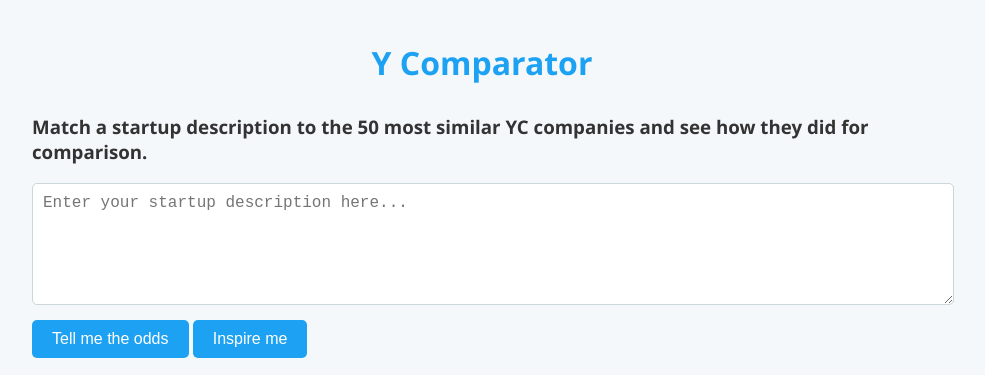
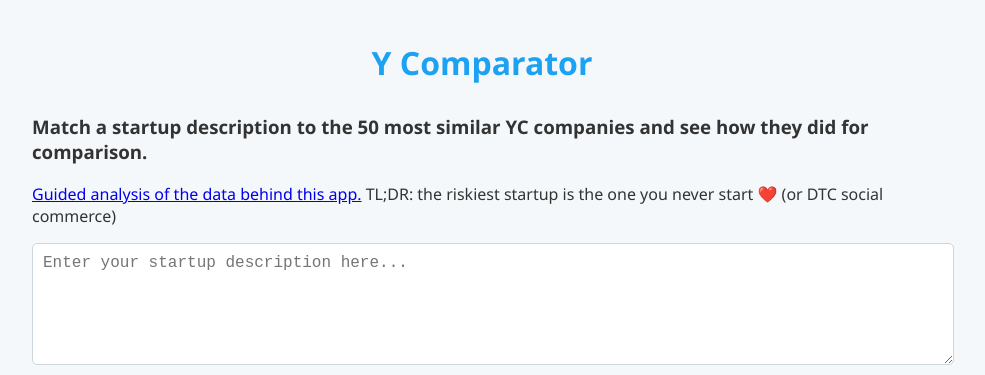
Before and after one commit to sliss/aigtmi, a website: page public/index.html in a window 1280 px wide. Shown: the top 375 px of the page, without its empty margins (158-1143 px from the left). Drawn offline with Linux system fonts and the light colour scheme.

Commit message:
add substack link

```diff
--- a/public/index.html
+++ b/public/index.html
@@ -261,6 +261,9 @@
 <body>
   <h1>Y Comparator</h1>
   <h3>Match a startup description to the 50 most similar YC companies and see how they did for comparison.</h3>
+  <p><a href="https://stevenliss.substack.com/p/the-riskiest-startups-to-found-from" target="_blank"
+      rel="noopener noreferrer">Guided analysis of the data behind this app.</a> TL;DR: the riskiest startup is the one
+    you never start ❤️ (or DTC social commerce)</p>
   <textarea id="description" placeholder="Enter your startup description here..."></textarea>
   <button onclick="calculateProspect()">Tell me the odds</button>
   <button onclick="feelingLucky()">Inspire me</button>
```
